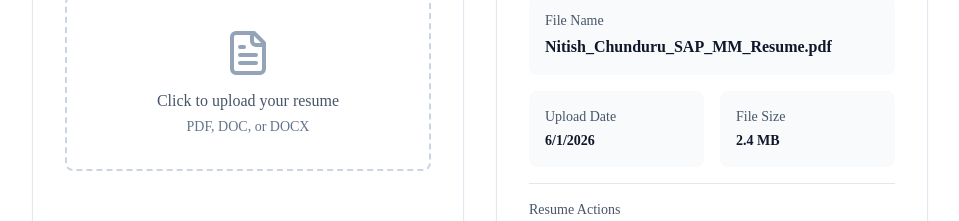
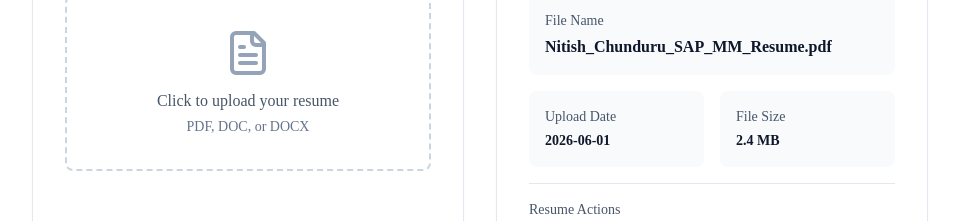
Before and after one commit to nitishchunduru/nitish-portfolio, a Next.js app: page / in a window 1280 px wide. Shown: the part 2520-2741 px from the top of the page, without its empty margins (160-1119 px from the left). Built offline with nearby package versions, Linux system fonts and the light colour scheme.

Commit message:
feat: standardize date format for resume metadata
Co-authored-by: Nitish Chunduru <104509585+nitishchunduru@users.noreply.github.com>

```diff
--- a/page.tsx
+++ b/page.tsx
@@ -23,11 +23,17 @@ const personalDetails = {
   github: "https://github.com/nitishchunduru",
 };
 
+// Format date consistently to avoid hydration mismatch
+const getFormattedDate = () => {
+  const date = new Date();
+  return date.toISOString().split('T')[0]; // Returns YYYY-MM-DD
+};
+
 export default function Portfolio() {
   const [resumeFile, setResumeFile] = useState(null);
   const [resumeMetadata, setResumeMetadata] = useState({
     name: "Nitish_Chunduru_SAP_MM_Resume.pdf",
-    uploadDate: new Date().toLocaleDateString(),
+    uploadDate: getFormattedDate(),
     fileSize: "2.4 MB"
   });
 
@@ -37,7 +43,7 @@ export default function Portfolio() {
       setResumeFile(file);
       setResumeMetadata({
         name: file.name,
-        uploadDate: new Date().toLocaleDateString(),
+        uploadDate: getFormattedDate(),
         fileSize: (file.size / (1024 * 1024)).toFixed(2) + " MB"
       });
     }
@@ -63,7 +69,7 @@ export default function Portfolio() {
     setResumeFile(null);
     setResumeMetadata({
       name: "Nitish_Chunduru_SAP_MM_Resume.pdf",
-      uploadDate: new Date().toLocaleDateString(),
+      uploadDate: getFormattedDate(),
       fileSize: "2.4 MB"
     });
   };
```
